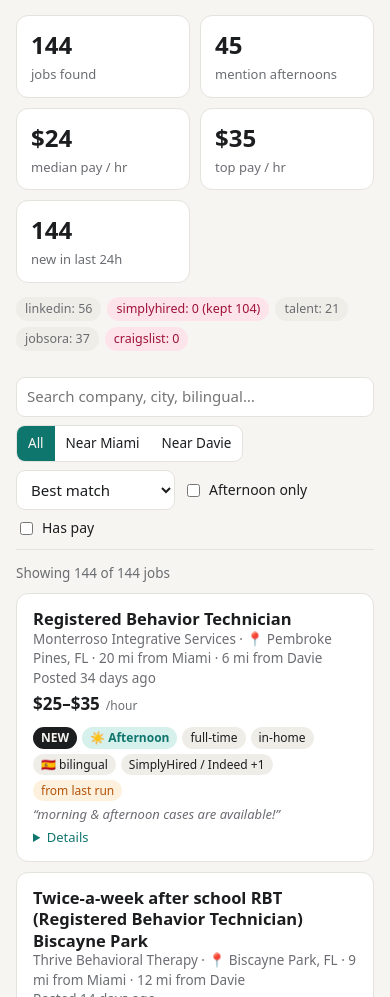
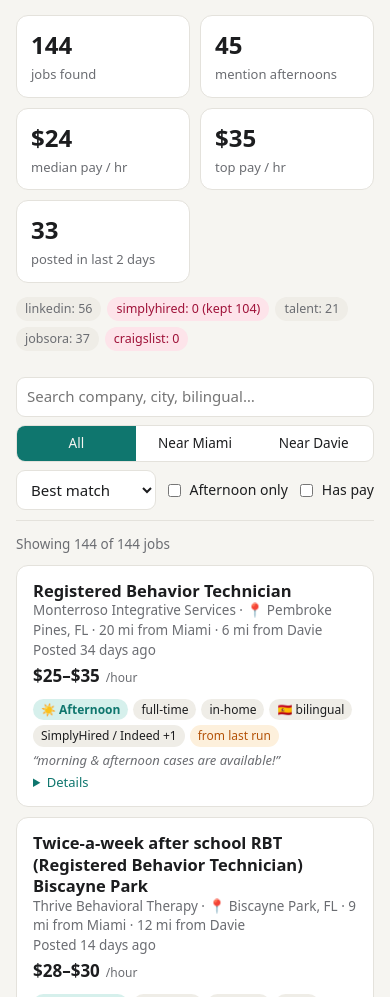
Before and after one commit to csori99/rbt-job-finder, a website: page docs/index.html in a window 390 px wide. Shown: the part 103-1100 px from the top of the page. Drawn offline with Linux system fonts and the light colour scheme.

Commit message:
fix: run scraper from local machine, mobile layout

```diff
--- a/docs/index.html
+++ b/docs/index.html
@@ -20,6 +20,7 @@
   }
 }
 * { box-sizing: border-box }
+html, body { overflow-x: hidden }
 body { margin: 0; background: var(--bg); color: var(--ink); font: 15px/1.45 system-ui, -apple-system, "Segoe UI", Roboto, sans-serif }
 main { max-width: 1080px; margin: 0 auto; padding: 20px 16px 60px }
 h1 { font-size: 26px; margin: 0 0 2px; letter-spacing: -.01em }
@@ -40,7 +41,7 @@ h1 { font-size: 26px; margin: 0 0 2px; letter-spacing: -.01em }
 label.tog { display: inline-flex; gap: 6px; align-items: center; font-size: 14px; cursor: pointer; user-select: none }
 .count { color: var(--muted); font-size: 13.5px; margin: 0 0 10px }
 .list { display: grid; gap: 10px }
-.job { background: var(--card); border: 1px solid var(--line); border-radius: 12px; padding: 14px 16px; display: grid; grid-template-columns: 1fr auto; gap: 4px 14px }
+.job { background: var(--card); border: 1px solid var(--line); border-radius: 12px; padding: 14px 16px; display: grid; grid-template-columns: minmax(0, 1fr) auto; overflow-wrap: anywhere; gap: 4px 14px }
 .job h2 { font-size: 16.5px; margin: 0; line-height: 1.3 }
 .job h2 a { color: inherit; text-decoration: none }
 .job h2 a:hover { text-decoration: underline }
@@ -60,7 +61,11 @@ details p { white-space: pre-line; margin: 6px 0 0; color: var(--muted) }
 .empty { text-align: center; color: var(--muted); padding: 40px 0 }
 footer { color: var(--muted); font-size: 12.5px; margin-top: 30px }
 @media (max-width: 560px) {
-  .job { grid-template-columns: 1fr }
+  .job { grid-template-columns: minmax(0, 1fr) }
+  .stats { grid-template-columns: repeat(2, minmax(0, 1fr)) }
+  .seg { width: 100% }
+  .seg button { flex: 1 }
+  .filters select { flex: 1 }
   .pay { text-align: left }
   .pay small { display: inline; margin-left: 6px }
 }
@@ -137,7 +142,7 @@ function render() {
 }
 
 function card(j) {
-  const isNew = Date.now() - new Date(j.firstSeen) < 24 * 36e5
+  const isNew = Date.now() - new Date(j.posted || j.firstSeen) < 48 * 36e5
   const sched = j.afternoon === 2 ? '<span class="chip pm">☀️ Afternoon</span>'
     : j.afternoon === 1 ? '<span class="chip maybe">Flexible / part-time</span>'
     : j.afternoon < 0 ? '<span class="chip am">Daytime / school hours</span>' : ''
@@ -173,13 +178,13 @@ function summary() {
   const median = pays.length ? pays[Math.floor(pays.length / 2)] : null
   const top = pays.length ? Math.max(...jobs.filter((j) => j.payMax).map((j) => j.payMax)) : null
   const pm = jobs.filter((j) => j.afternoon === 2).length
-  const fresh = jobs.filter((j) => Date.now() - new Date(j.firstSeen) < 24 * 36e5).length
+  const fresh = jobs.filter((j) => Date.now() - new Date(j.posted || j.firstSeen) < 48 * 36e5).length
   const stats = [
     [jobs.length, 'jobs found'],
     [pm, 'mention afternoons'],
     [median ? money(Math.round(median * 100) / 100) : '–', 'median pay / hr'],
     [top ? money(top) : '–', 'top pay / hr'],
-    [fresh, 'new in last 24h'],
+    [fresh, 'posted in last 2 days'],
   ]
   $('#stats').innerHTML = stats.map(([b, s]) => `<div class="stat"><b>${b}</b><span>${s}</span></div>`).join('')
   const next = new Date(new Date(data.updatedAt).getTime() + 5 * 36e5)
```
Also changed, not shown: .github/workflows/scrape.yml (deleted), .github/workflows/test.yml (added), 1 other file.
